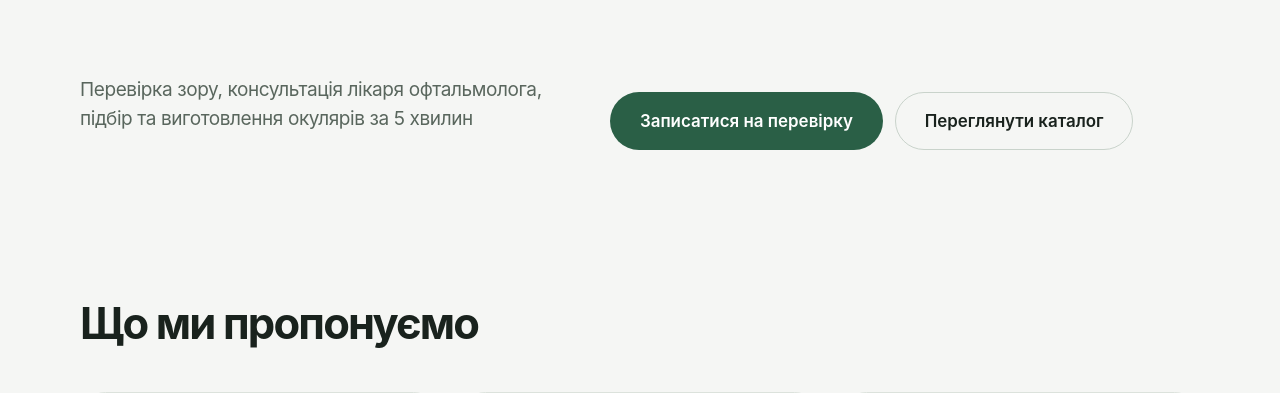
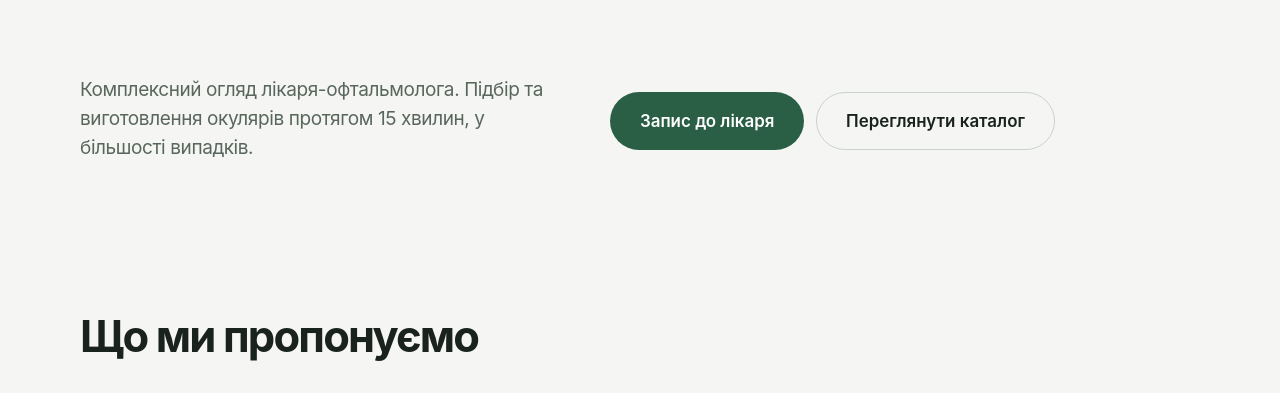
Before and after one commit to mtvkznk/OptikaTimka, a FastAPI app: page / in a window 1280 px wide. Shown: the part 94-487 px from the top of the page. Run offline with FastAPI, Linux system fonts and the light colour scheme; data that the repository does not hold is empty.

Commit message:
Update homepage doctor booking copy

```diff
--- a/app/templates/index.html
+++ b/app/templates/index.html
@@ -2,9 +2,9 @@
 {% block content %}
   <section class="landing-hero" id="about" data-landing-section="about" aria-labelledby="landing-title">
     <h1 class="landing-visually-hidden" id="landing-title">Optyka Timka</h1>
-    <p>Перевірка зору, консультація лікаря офтальмолога, підбір та виготовлення окулярів за 5 хвилин</p>
+    <p>Комплексний огляд лікаря-офтальмолога. Підбір та виготовлення окулярів протягом 15 хвилин, у більшості випадків.</p>
     <div class="landing-hero-actions">
-      <a class="landing-button landing-primary" href="/booking">Записатися на перевірку</a>
+      <a class="landing-button landing-primary" href="/booking">Запис до лікаря</a>
       {% if categories %}<a class="landing-button landing-outline" href="#catalog">Переглянути каталог</a>{% endif %}
     </div>
   </section>
```
